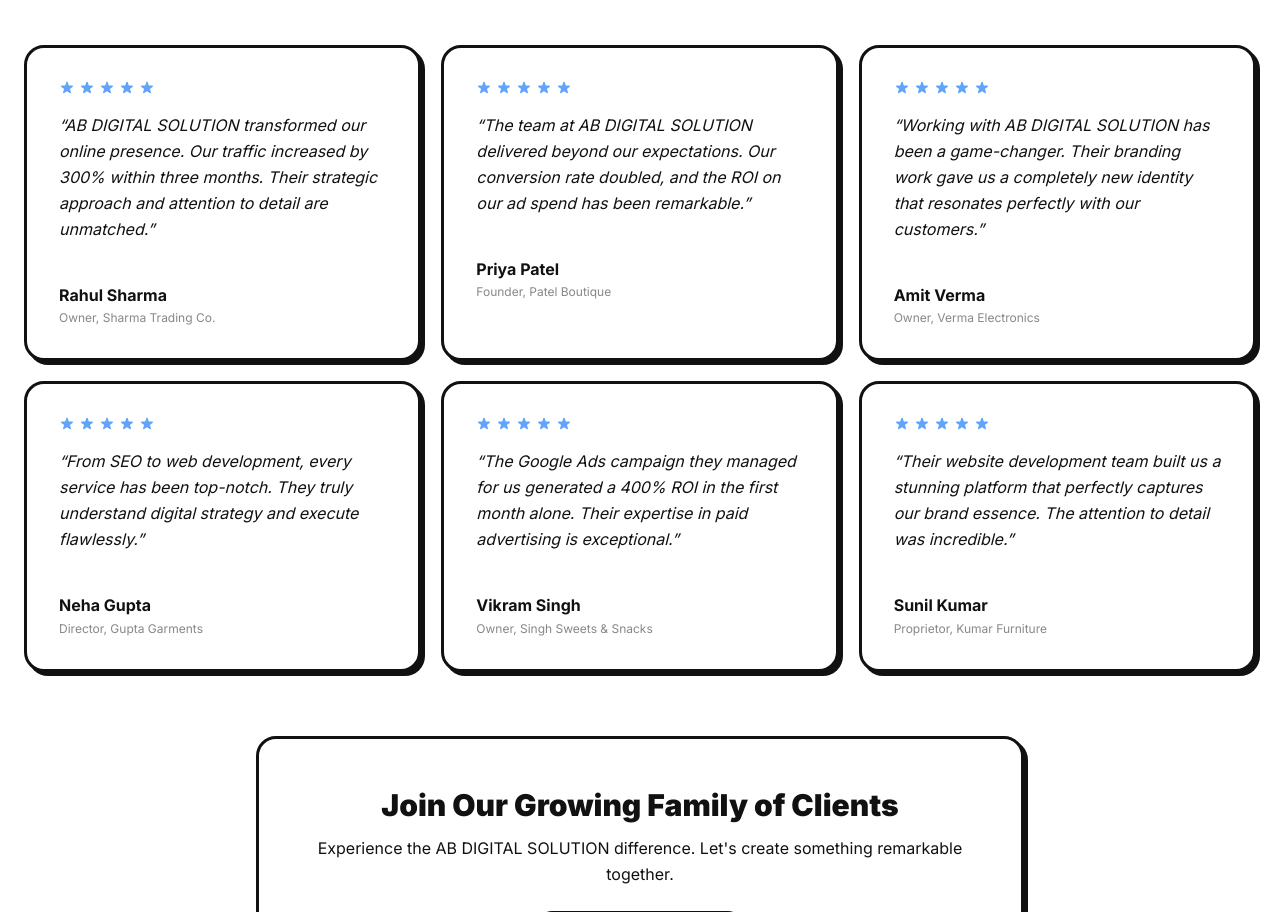
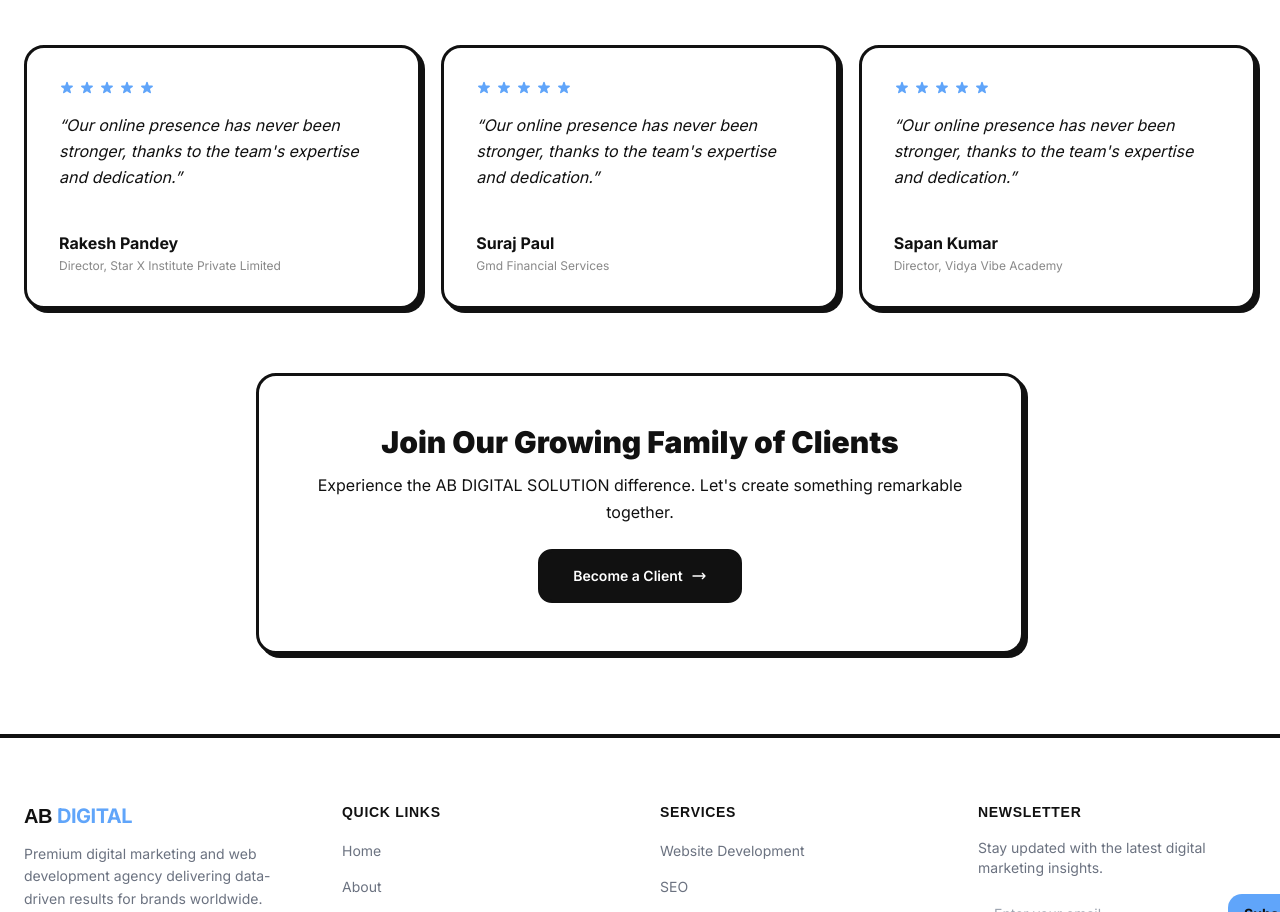
Before and after one commit to abdigitalsolution03-ai/AB-DIGITAL-SOLUTION, a React (Vite) app: page /clients in a window 1280 px wide. Shown: the part 1315-2227 px from the top of the page. Built offline with nearby package versions, Linux system fonts and the light colour scheme; no server answers.

Commit message:
fix: replace fake testimonials with genuine ones - Rakesh Pandey, Suraj Paul, Sapan Kumar

```diff
--- a/src/components/Testimonials.tsx
+++ b/src/components/Testimonials.tsx
@@ -5,34 +5,22 @@
 
 const defaultTestimonials = [
   {
-    name: "Rahul Sharma",
-    role: "Owner, Sharma Trading Co.",
+    name: "Rakesh Pandey",
+    role: "Director, Star X Institute Private Limited",
     content:
-      "AB DIGITAL SOLUTION transformed our online presence. Our traffic increased by 300% within three months. Their strategic approach and attention to detail are unmatched.",
+      "Our online presence has never been stronger, thanks to the team's expertise and dedication.",
     rating: 5},
   {
-    name: "Priya Patel",
-    role: "Founder, Patel Boutique",
+    name: "Suraj Paul",
+    role: "Gmd Financial Services",
     content:
-      "The team at AB DIGITAL SOLUTION delivered beyond our expectations. Our conversion rate doubled, and the ROI on our ad spend has been remarkable.",
+      "Our online presence has never been stronger, thanks to the team's expertise and dedication.",
     rating: 5},
   {
-    name: "Amit Verma",
-    role: "Owner, Verma Electronics",
+    name: "Sapan Kumar",
+    role: "Director, Vidya Vibe Academy",
     content:
-      "Working with AB DIGITAL SOLUTION has been a game-changer. Their branding work gave us a completely new identity that resonates perfectly with our customers.",
-    rating: 5},
-  {
-    name: "Neha Gupta",
-    role: "Director, Gupta Garments",
-    content:
-      "From SEO to web development, every service has been top-notch. They truly understand digital strategy and execute flawlessly. Highly recommended.",
-    rating: 5},
-  {
-    name: "Vikram Singh",
-    role: "Owner, Singh Sweets & Snacks",
-    content:
-      "The Google Ads campaign they managed for us generated a 400% ROI in the first month alone. Their expertise in paid advertising is exceptional.",
+      "Our online presence has never been stronger, thanks to the team's expertise and dedication.",
     rating: 5},
 ];
 
--- a/src/pages/Clients.tsx
+++ b/src/pages/Clients.tsx
@@ -19,34 +19,19 @@
 
 const testimonials = [
   {
-    name: "Rahul Sharma",
-    role: "Owner, Sharma Trading Co.",
-    content: "AB DIGITAL SOLUTION transformed our online presence. Our traffic increased by 300% within three months. Their strategic approach and attention to detail are unmatched.",
+    name: "Rakesh Pandey",
+    role: "Director, Star X Institute Private Limited",
+    content: "Our online presence has never been stronger, thanks to the team's expertise and dedication.",
     rating: 5},
   {
-    name: "Priya Patel",
-    role: "Founder, Patel Boutique",
-    content: "The team at AB DIGITAL SOLUTION delivered beyond our expectations. Our conversion rate doubled, and the ROI on our ad spend has been remarkable.",
+    name: "Suraj Paul",
+    role: "Gmd Financial Services",
+    content: "Our online presence has never been stronger, thanks to the team's expertise and dedication.",
     rating: 5},
   {
-    name: "Amit Verma",
-    role: "Owner, Verma Electronics",
-    content: "Working with AB DIGITAL SOLUTION has been a game-changer. Their branding work gave us a completely new identity that resonates perfectly with our customers.",
-    rating: 5},
-  {
-    name: "Neha Gupta",
-    role: "Director, Gupta Garments",
-    content: "From SEO to web development, every service has been top-notch. They truly understand digital strategy and execute flawlessly.",
-    rating: 5},
-  {
-    name: "Vikram Singh",
-    role: "Owner, Singh Sweets & Snacks",
-    content: "The Google Ads campaign they managed for us generated a 400% ROI in the first month alone. Their expertise in paid advertising is exceptional.",
-    rating: 5},
-  {
-    name: "Sunil Kumar",
-    role: "Proprietor, Kumar Furniture",
-    content: "Their website development team built us a stunning platform that perfectly captures our brand essence. The attention to detail was incredible.",
+    name: "Sapan Kumar",
+    role: "Director, Vidya Vibe Academy",
+    content: "Our online presence has never been stronger, thanks to the team's expertise and dedication.",
     rating: 5},
 ];
 
--- a/src/pages/TestimonialsPage.tsx
+++ b/src/pages/TestimonialsPage.tsx
@@ -13,18 +13,9 @@
 }
 
 const hardcodedTestimonials: Testimonial[] = [
-  { name: "Rahul Sharma", role: "Owner, Sharma Trading Co.", content: "AB DIGITAL SOLUTION transformed our online presence. Our traffic increased by 300% within three months. Their strategic approach and attention to detail are unmatched.", rating: 5, category: "SEO" },
-  { name: "Priya Patel", role: "Founder, Patel Boutique", content: "The team at AB DIGITAL SOLUTION delivered beyond our expectations. Our conversion rate doubled, and the ROI on our ad spend has been remarkable.", rating: 5, category: "Google Ads" },
-  { name: "Amit Verma", role: "Owner, Verma Electronics", content: "Working with AB DIGITAL SOLUTION has been a game-changer. Their branding work gave us a completely new identity that resonates perfectly with our customers.", rating: 5, category: "Branding" },
-  { name: "Neha Gupta", role: "Director, Gupta Garments", content: "From SEO to web development, every service has been top-notch. They truly understand digital strategy and execute flawlessly. Highly recommended.", rating: 5, category: "Web Development" },
-  { name: "Vikram Singh", role: "Owner, Singh Sweets & Snacks", content: "The Google Ads campaign they managed for us generated a 400% ROI in the first month alone. Their expertise in paid advertising is exceptional.", rating: 5, category: "Google Ads" },
-  { name: "Sunil Kumar", role: "Proprietor, Kumar Furniture", content: "Their website development team built us a stunning platform that perfectly captures our brand essence. The attention to detail was incredible.", rating: 5, category: "Web Development" },
-  { name: "Divya Nair", role: "Owner, Nair Spices", content: "Our social media engagement has skyrocketed since partnering with AB DIGITAL SOLUTION. They truly understand how to build communities.", rating: 5, category: "Social Media" },
-  { name: "Rajesh Yadav", role: "Owner, Yadav Hardware", content: "The SEO results have been phenomenal. We went from page 5 to page 1 for our key terms within 4 months. Outstanding work.", rating: 5, category: "SEO" },
-  { name: "Sneha Deshmukh", role: "Founder, Deshmukh Beauty Salon", content: "The branding package they created for us was beyond anything we imagined. Our customers love the new look and feel.", rating: 5, category: "Branding" },
-  { name: "Mohit Agarwal", role: "Partner, Agarwal Traders", content: "Their content marketing strategy helped us establish thought leadership in our industry. Our blog traffic increased by 500%.", rating: 5, category: "Content Marketing" },
-  { name: "Kavita Reddy", role: "Owner, Reddy Realty", content: "Local SEO services from AB DIGITAL SOLUTION put us on the map. We're now the top result for 'near me' searches in our area.", rating: 5, category: "Local SEO" },
-  { name: "Arjun Menon", role: "Owner, Menon Jewelry", content: "The lead generation campaigns they run for us consistently deliver high-quality prospects. Our sales team is busier than ever.", rating: 5, category: "Lead Generation" },
+  { name: "Rakesh Pandey", role: "Director, Star X Institute Private Limited", content: "Our online presence has never been stronger, thanks to the team's expertise and dedication.", rating: 5, category: "Social Media" },
+  { name: "Suraj Paul", role: "Gmd Financial Services", content: "Our online presence has never been stronger, thanks to the team's expertise and dedication.", rating: 5, category: "SEO" },
+  { name: "Sapan Kumar", role: "Director, Vidya Vibe Academy", content: "Our online presence has never been stronger, thanks to the team's expertise and dedication.", rating: 5, category: "Social Media" },
 ];
 
 function loadTestimonials(): Testimonial[] {
```
